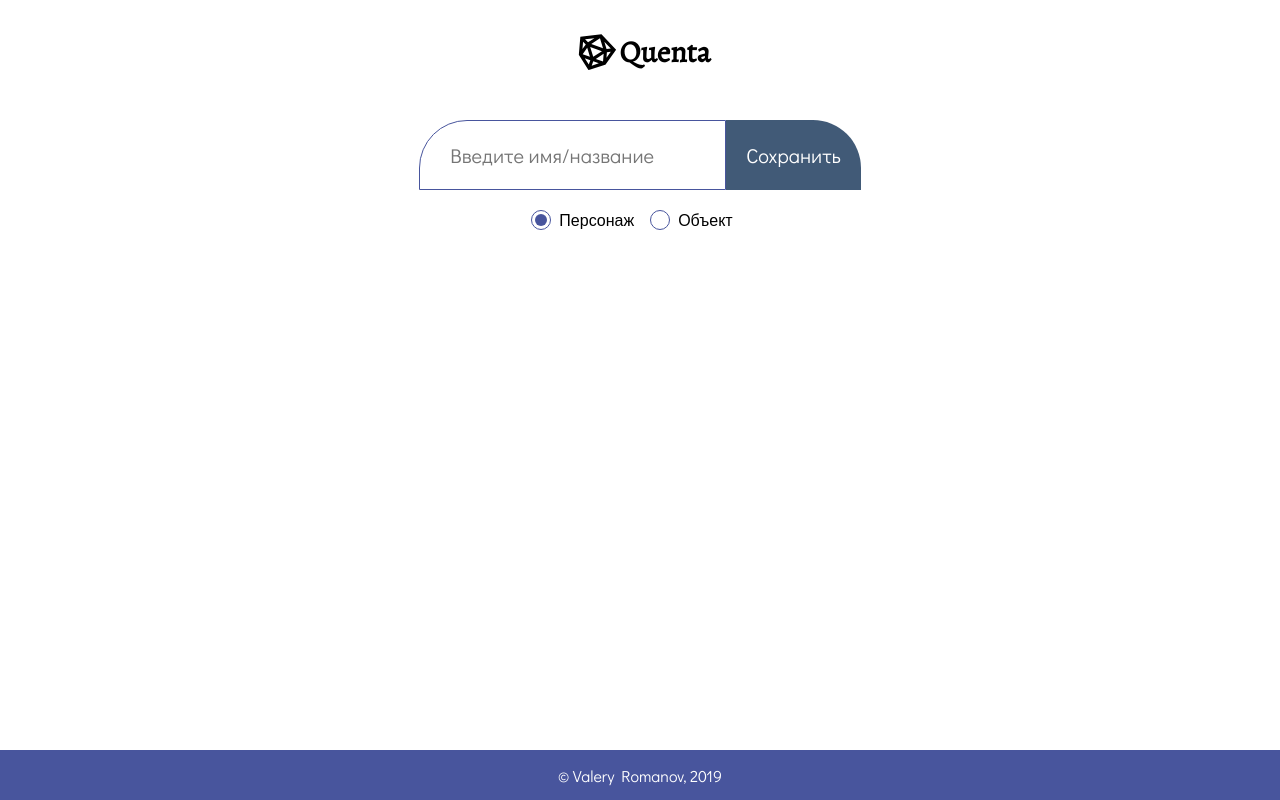
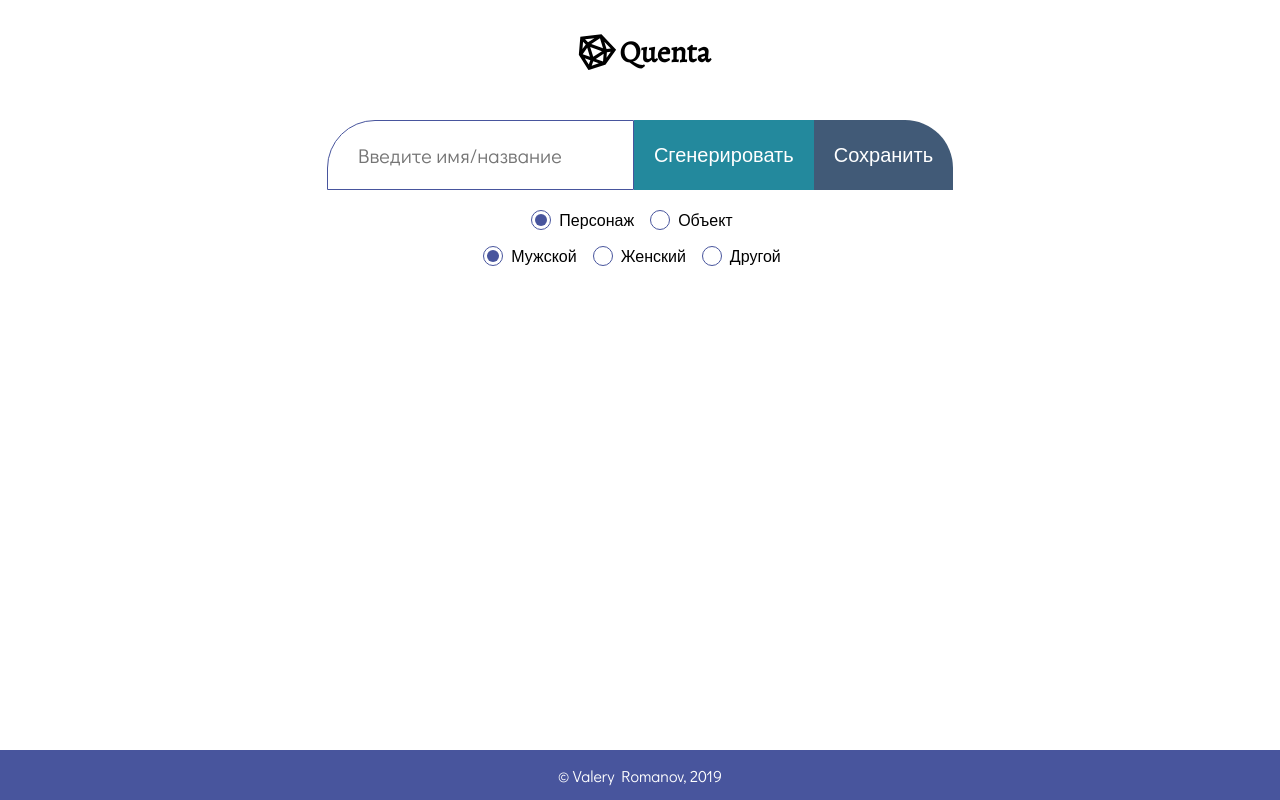
Before and after one commit to i-madness/quenta, a React (Create React App) app: page / in a window 1280 px wide. Built offline with nearby package versions, Linux system fonts and the light colour scheme.

Commit message:
:ghost: Cheeky update for actual generation

```diff
--- a/src/components/common.scss
+++ b/src/components/common.scss
@@ -1,6 +1,8 @@
 $bg-color-main: #48559d;
 $bg-color-main-hover: #5c8eea;
 $bg-color-main-disabled: rgb(65, 90, 119);
+$bg-color-secondary: #23899d;
+$btn-text: #fff;
 
 $text-color-main: #000;
 
--- a/src/components/name-container/NameContainer.jsx
+++ b/src/components/name-container/NameContainer.jsx
@@ -1,5 +1,6 @@
 import React from 'react'
 import * as NameMode from '../../model/view/name-mode'
+import { Genders } from '../../logic/name-generator'
 
 import './NameContainer.scss'
 
@@ -14,9 +15,23 @@ const TagStyles = {
   }
 }
 
-export const NameTag = ({ name, mode }) => {
+export const NameTag = ({ name, mode, gender }) => {
+  let genderClass
+  switch (gender) {
+    case Genders.FEMALE:
+      genderClass = 'name-tag--female'
+      break
+    case Genders.MALE:
+      genderClass = 'name-tag--male'
+      break
+    case Genders.OTHER:
+      genderClass = 'name-tag--other-gender'
+      break
+    default:
+      genderClass = ''
+  }
   return (
-    <div className="name-tag" style={mode ? TagStyles[mode] : undefined}>
+    <div className={`name-tag ${genderClass}`} style={mode ? TagStyles[mode] : undefined}>
       {name}
     </div>
   )
@@ -24,7 +39,7 @@ export const NameTag = ({ name, mode }) => {
 
 // TODO this supposed to be connected to reducer
 export const NameContainer = ({ names }) => {
-  const tags = names.map(n => <NameTag name={n.value} mode={n.mode} />)
+  const tags = names.map((name, index) => <NameTag name={name.value} mode={name.mode} gender={name.gender} key={index}/>)
   return (
     <div id="name-container">
       {tags}
--- a/src/components/name-container/NameContainer.scss
+++ b/src/components/name-container/NameContainer.scss
@@ -8,4 +8,28 @@
   padding: .5em;
   margin: .5em;
   cursor: pointer;
+
+  &--male::after {
+    background-color: #54ffdd;
+    color: #000;
+    content: '♂';
+    padding: .3em;
+    margin-left: .5em;
+  }
+
+  &--female::after {
+    background-color: #a1ff58;
+    color: #000;
+    content: '♀';
+    padding: .3em;
+    margin-left: .5em;
+  }
+
+  &--other-gender::after {
+    background-color: #eeff68;
+    color: #000;
+    content: '☿';
+    padding: .3em;
+    margin-left: .5em;
+  }
 }
--- a/src/components/name-generator/NameGenerator.jsx
+++ b/src/components/name-generator/NameGenerator.jsx
@@ -1,7 +1,8 @@
 import React, { Component } from 'react'
 import { processName } from '../../utils/names.util'
-import { isEmpty } from 'lodash'
+import { Genders, getRandomName } from '../../logic/name-generator'
 import { NameContainer } from '../name-container/NameContainer'
+import isEmpty from 'lodash/isEmpty'
 
 import * as NameMode from '../../model/view/name-mode'
 import './NameGenerator.scss'
@@ -12,7 +13,8 @@ class NameGenerator extends Component {
     this.state = {
       name: '',
       allNames: [],
-      nameMode: NameMode.CHARACTER
+      nameMode: NameMode.CHARACTER,
+      gender: Genders.MALE
     }
   }
 
@@ -24,46 +26,87 @@ class NameGenerator extends Component {
           ...state.allNames,
           {
             value: processName(state.name),
-            mode: state.nameMode
+            mode: state.nameMode,
+            gender: state.gender
           }
         ]
       }))
     }
   }
 
+  generateName = () => {
+    this.setState(state => ({
+      name: getRandomName(state.gender)
+    }))
+  }
+
   render() {
     return (
-      <section id="name-generator">
-        <div className="generator-input-group">
+      <section className="name-generator">
+        <div className="name-generator__input-group">
           <input
-            className="generator-input"
+            className="name-generator__input"
             value={this.state.name}
             placeholder="Введите имя/название"
             onChange={event => this.setState({ name: event.target.value })}
           />
           <button
+            className="name-generator__button name-generator__button-generate"
+            onClick={this.generateName}
+          >
+            Сгенерировать
+          </button>
+          <button
+            className="name-generator__button name-generator__button-save"
             disabled={isEmpty(this.state.name)}
             onClick={this.saveName}
           >
             Сохранить
           </button>
         </div>
-        <div className="flags">
+
+        <form className="flags">
           <input
             type="radio"
             checked={this.state.nameMode === NameMode.CHARACTER}
             onChange={() => this.setState({ nameMode: NameMode.CHARACTER })}
             id="rb-character"
           />
-          <label for="rb-character">Персонаж</label>
+          <label htmlFor="rb-character">Персонаж</label>
           <input
             type="radio"
             checked={this.state.nameMode === NameMode.OBJECT}
             onChange={() => this.setState({ nameMode: NameMode.OBJECT })}
             id="rb-object"
           />
-          <label for="rb-object">Объект</label>
-        </div>
+          <label htmlFor="rb-object">Объект</label>
+        </form>
+
+        {this.state.nameMode === NameMode.CHARACTER &&
+        <form className="flags">
+          <input
+            type="radio"
+            checked={this.state.gender === Genders.MALE}
+            onChange={() => this.setState({gender: Genders.MALE})}
+            id="rb-male"
+          />
+          <label htmlFor="rb-male">Мужской</label>
+          <input
+            type="radio"
+            checked={this.state.gender === Genders.FEMALE}
+            onChange={() => this.setState({gender: Genders.FEMALE})}
+            id="rb-female"
+          />
+          <label htmlFor="rb-female">Женский</label>
+          <input
+            type="radio"
+            checked={this.state.gender === Genders.OTHER}
+            onChange={() => this.setState({gender: Genders.OTHER})}
+            id="rb-other-gender"
+          />
+          <label htmlFor="rb-other-gender">Другой</label>
+        </form>
+        }
         <NameContainer names={this.state.allNames} />
       </section>
     )
--- a/src/components/name-generator/NameGenerator.scss
+++ b/src/components/name-generator/NameGenerator.scss
@@ -1,20 +1,21 @@
 @import "../common";
 
-#name-generator {
+.name-generator {
   display: flex;
   flex-direction: column;
   align-items: center;
   margin: 1em 0;
 
-  .generator-input-group {
+  &__input-group {
     height: 70px;
     border-radius: 3rem 3rem 0 0;
     display: flex;
     font-size: 20px;
     margin-bottom: 1em;
     font-family: $font-cyrillic-exotic;
+  }
 
-    input {
+  &__input {
     border: 1px solid $bg-color-main;
     border-radius: 3rem 0 0 0;
     font-family: inherit;
@@ -23,17 +24,7 @@
     font-size: inherit;
   }
 
-    button {
-      border: none;
-      font-family: inherit;
-      border-radius: 0 3rem 0 0;
-      background-color: $bg-color-main;
-      color: #fff;
-      padding: 0 1em;
-      font-size: inherit;
-      outline: none;
-      cursor: pointer;
-
+  &__button {
     &:focus {
       box-shadow: 0 0 5px 0.2rem $bg-color-main;
     }
@@ -43,14 +34,38 @@
       box-shadow: $bg-color-main;
     }
 
-      &:hover &:disabled, &:disabled {
+    &:disabled {
       background-color: $bg-color-main-disabled;
       cursor: not-allowed;
     }
   }
+
+  &__button-generate {
+    border: none;
+    background-color: $bg-color-secondary;
+    color: $btn-text;
+    padding: 0 1em;
+    font-size: inherit;
+    outline: none;
+    cursor: pointer;
+  }
+
+  &__button-save {
+    border: none;
+    border-radius: 0 3rem 0 0;
+    background-color: $bg-color-main;
+    color: $btn-text;
+    padding: 0 1em;
+    font-size: inherit;
+    outline: none;
+    cursor: pointer;
   }
 
   .flags {
+    display: flex;
+    justify-content: space-evenly;
+    margin-bottom: 1em;
+
     label {
       margin-right: 1em;
 
--- a/src/utils/names.util.js
+++ b/src/utils/names.util.js
@@ -1 +1 @@
-export const processName = str => str.split(/\W/).join('').trim()
+export const processName = str => str.trim()
--- a/src/utils/number.util.js
+++ b/src/utils/number.util.js
@@ -1,12 +1,12 @@
-/**
- * Получает случайный элемент переданного массива
- * @param {Array<any>} array
- */
-export const randomInArr = array => array[random(0, array.length - 1)]
-
 /**
  * Возвращает случайное число в заданном диапазоне
  * @param {Number} min
  * @param {Number} max
  */
 export const randomIn = (min, max) => Math.floor(Math.random() * (max - min + 1)) + min;
+
+/**
+ * Получает случайный элемент переданного массива
+ * @param {Array<any>} array
+ */
+export const randomInArr = array => array[randomIn(0, array.length - 1)]
```
Also changed, not shown: src/logic/name-generator.js (+17 -11 lines). Lines whose indentation alone changed are shown as unchanged.
